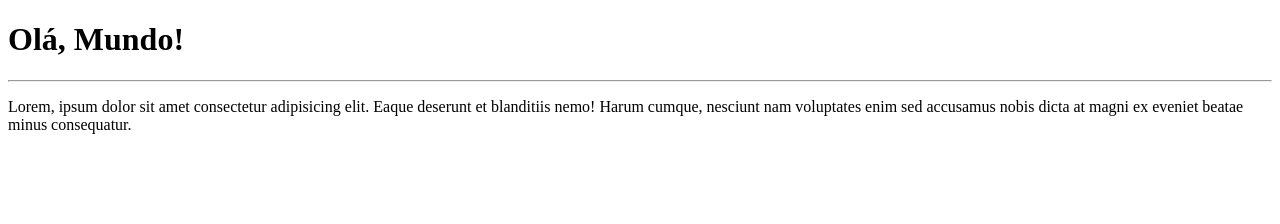
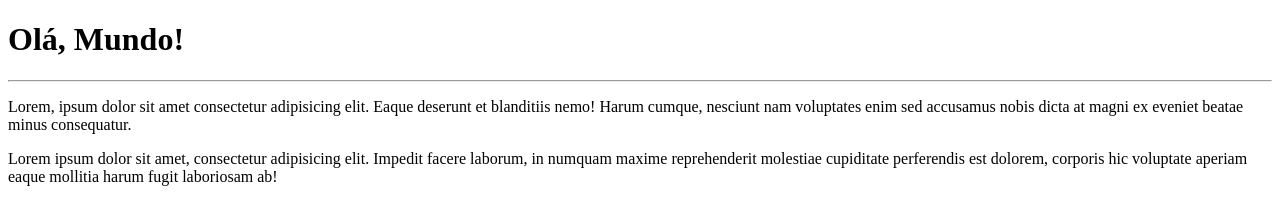
Before and after one commit to SilvanCarvalho/OlaMundo, a plain HTML site: page site-exemplo/index.html in a window 1280 px wide. Drawn offline with Linux system fonts and the light colour scheme.

Commit message:
Adicionei um paragráfo

```diff
--- a/site-exemplo/index.html
+++ b/site-exemplo/index.html
@@ -13,5 +13,8 @@
         deserunt et blanditiis nemo! Harum cumque, nesciunt nam voluptates
         enim sed accusamus nobis dicta at magni ex eveniet beatae minus
         consequatur.</p>
+        <p>Lorem ipsum dolor sit amet, consectetur adipisicing elit. Impedit facere laborum, in numquam maxime reprehenderit molestiae cupiditate perferendis est dolorem, corporis hic voluptate aperiam eaque mollitia harum fugit laboriosam ab!
+
+        </p>
 </body>
 </html>
```
